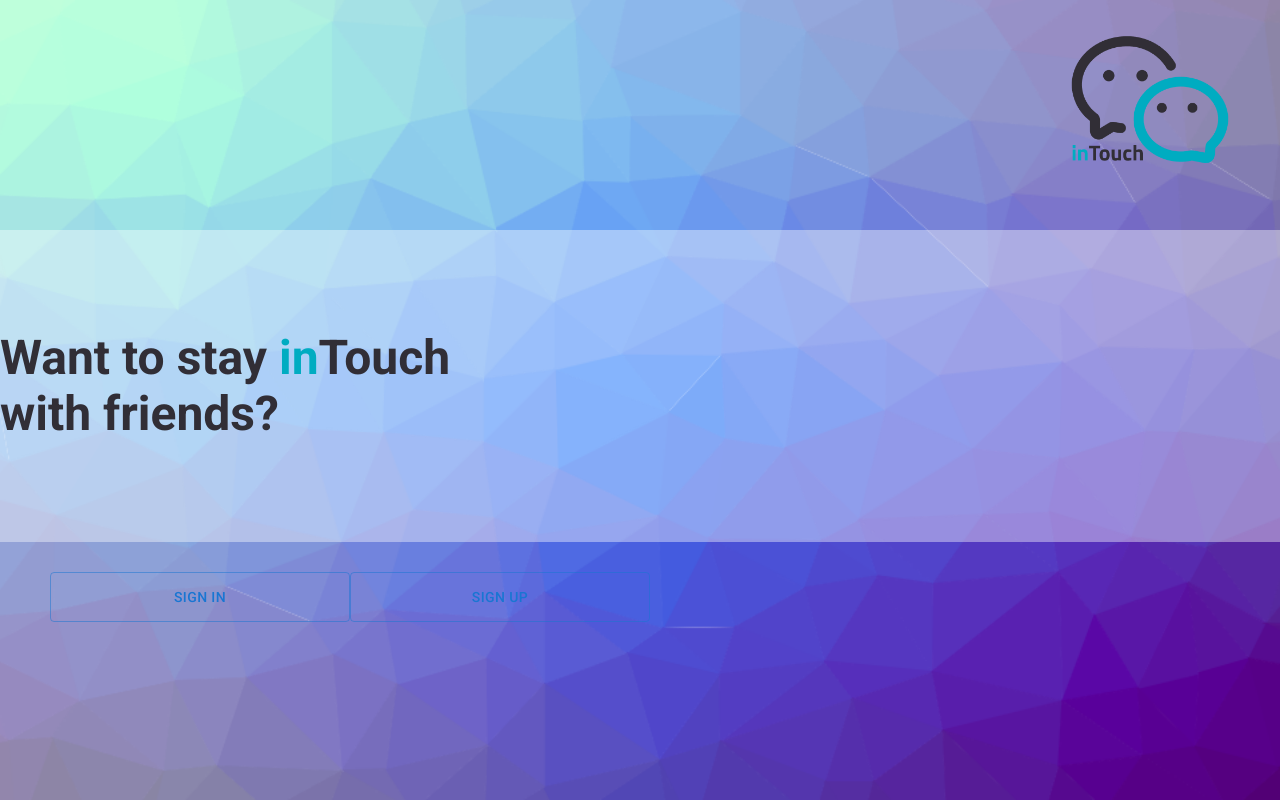
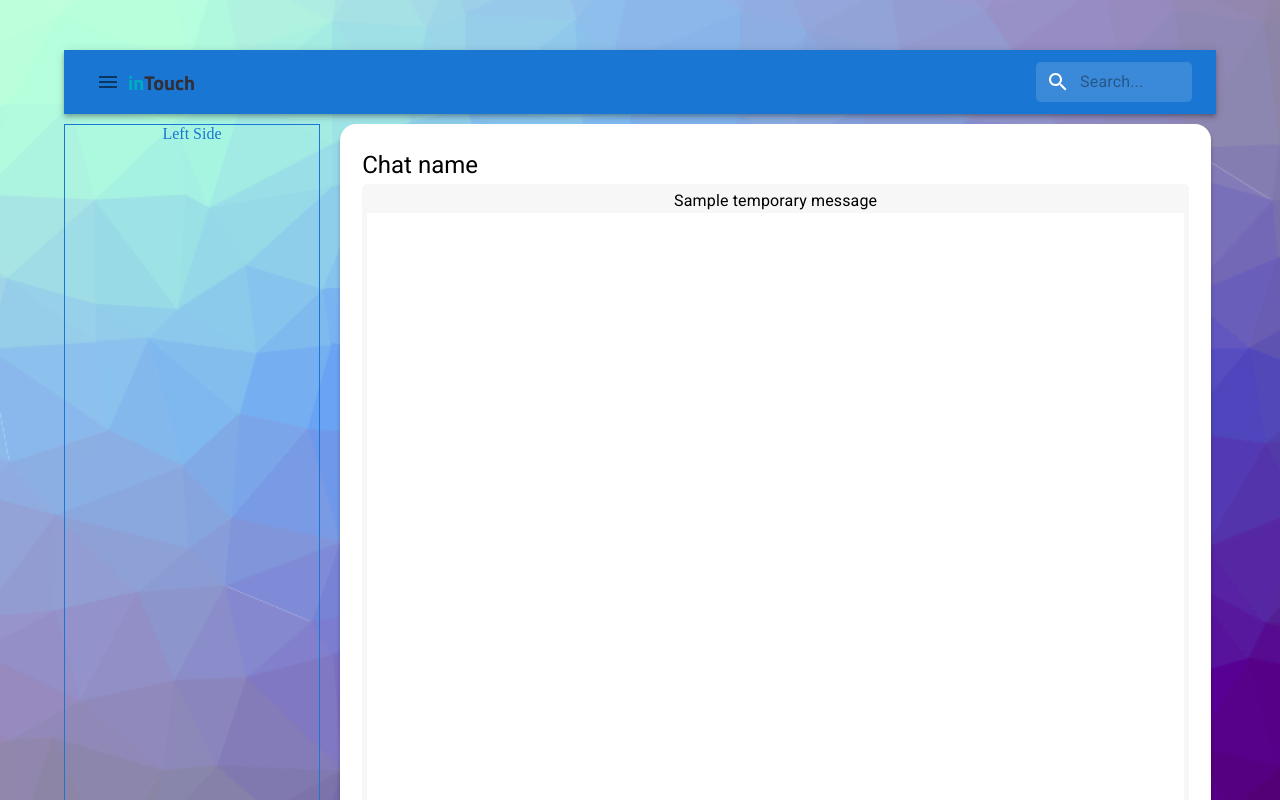
Before and after one commit to PiotrRynio/PiotrRynio-CodersCamp2021.Project-3.TypeScript, a React (Create React App) app: page / in a window 1280 px wide. Built offline with nearby package versions, Linux system fonts and the light colour scheme.

Commit message:
refactor: remove WelcomePage from main index.tsx

```diff
--- a/src/index.tsx
+++ b/src/index.tsx
@@ -2,11 +2,10 @@ import React from "react";
 import ReactDOM from "react-dom";
 import "./index.scss";
 import { App } from "components";
-import { WelcomePage } from "./components/pages/WelcomePage";
 
 ReactDOM.render(
   <React.StrictMode>
-    <WelcomePage />
+    <App />
   </React.StrictMode>,
   document.getElementById("root")
 );
```
